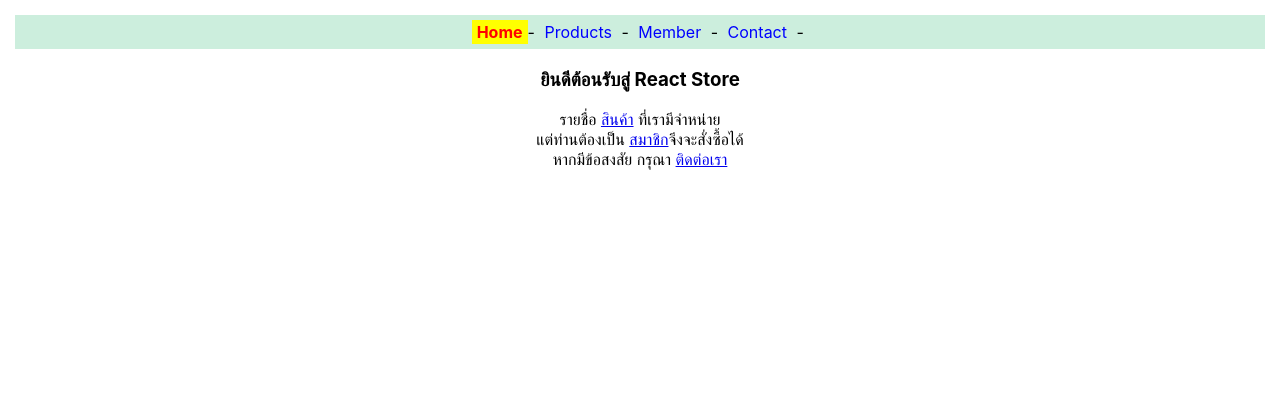
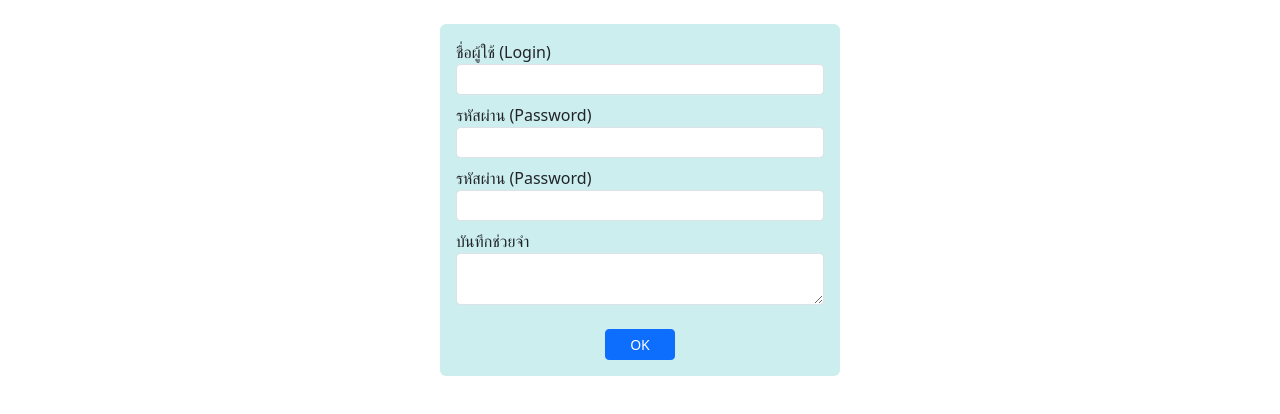
Before and after one commit to Akatsuki812/App1_v2, a React (Create React App) app: page / in a window 1280 px wide. Shown: the top 414 px of the page. Built offline with nearby package versions, Linux system fonts and the light colour scheme.

Commit message:
Password

```diff
--- a/package.json
+++ b/package.json
@@ -7,6 +7,7 @@
     "@testing-library/jest-dom": "^6.9.1",
     "@testing-library/react": "^16.3.1",
     "@testing-library/user-event": "^13.5.0",
+    "bootstrap": "^5.3.8",
     "react": "^19.2.3",
     "react-dom": "^19.2.3",
     "react-router-dom": "^7.13.0",
--- a/src/App.js
+++ b/src/App.js
@@ -1,9 +1,6 @@
 import React from 'react';
-import Router2 from './router2';
-import Router3 from './router3';
+import FormText from './form-text';
 
-function App(){
-return <Router3/>
-
+export default function App(){
+    return <FormText/>
 }
-export default App;
--- /dev/null
+++ b/src/form-text.js
@@ -0,0 +1,59 @@
+import React from "react";
+
+export default function FormText(){
+    const textPswd = React.useRef()
+    const textPswd2 = React.useRef()
+
+    const onBlurPassword=()=> {
+        let pswd = textPswd.current.value
+        if(pswd!==''&&!pswd.match(/^[0-9a-zA-z]+$/)){
+            textPswd.current.value=''
+            alert('ต้องเป็น 0-9 หรือ a-z หรือ A-Z เท่านั้น')
+        }
+    }
+    const onBlurPassword2 =()=>{
+        if(textPswd.current.value!==textPswd2.current.value){
+            textPswd2.current.value=''
+            alert('รหัสผ่านทั้งสองช่องไม่ตรงกัน')
+        }
+    }
+    return(
+        <div className="mt-4 mx-auto p-3 rounded" style={{width:'400px',background:'#cee'}}>
+            <form>
+                <div className="form-group mb-2">
+                    <label htmlFor = "login">ชื่อผู้ใช้ (Login)</label>
+                    <input type="text" id="login" name="login" maxLength="20"
+                    className ="form-control form-control-sm"></input>
+                </div>
+
+                <div className="form-group mb-2">
+                    <label htmlFor = "pswd">รหัสผ่าน (Password)</label>
+                    <input type="password" id="pswd" name="pswd" maxLength="10"
+                    className ="form-control form-control-sm"
+                    ref={textPswd} onBlur = {onBlurPassword}></input>
+                </div>
+
+                <div className="form-group mb-2">
+                    <label htmlFor = "pswd2">รหัสผ่าน (Password)</label>
+                    <input type="password" id="pswd2" name="pswd2" maxLength="10"
+                    className ="form-control form-control-sm"
+                    ref={textPswd2} onBlur = {onBlurPassword}></input>
+                </div>
+
+                <div className="form-group mb-4">
+                    <label htmlFor = "memo">บันทึกช่วยจำ</label>
+                    <textarea id="memo" name="memo" row="2"
+                    maxLength="200"className="form-control form-control-sm">
+                    </textarea>
+                </div>
+
+                <div className="text-center">
+                    <button className="btn btn-sm px-4 btn-primary">
+                        OK
+                    </button>
+                </div>
+
+            </form>
+        </div>
+    )
+}
--- a/src/index.js
+++ b/src/index.js
@@ -3,6 +3,8 @@
 import './index.css';
 import App from './App';
 import reportWebVitals from './reportWebVitals';
+import 'bootstrap/dist/css/bootstrap.min.css'
+import 'bootstrap/dist/js/bootstrap.bundle.min.js'
 
 const root = ReactDOM.createRoot(document.getElementById('root'));
 root.render(
```
Also changed, not shown: 1 other file (tests, documents, lock files or other folders).
